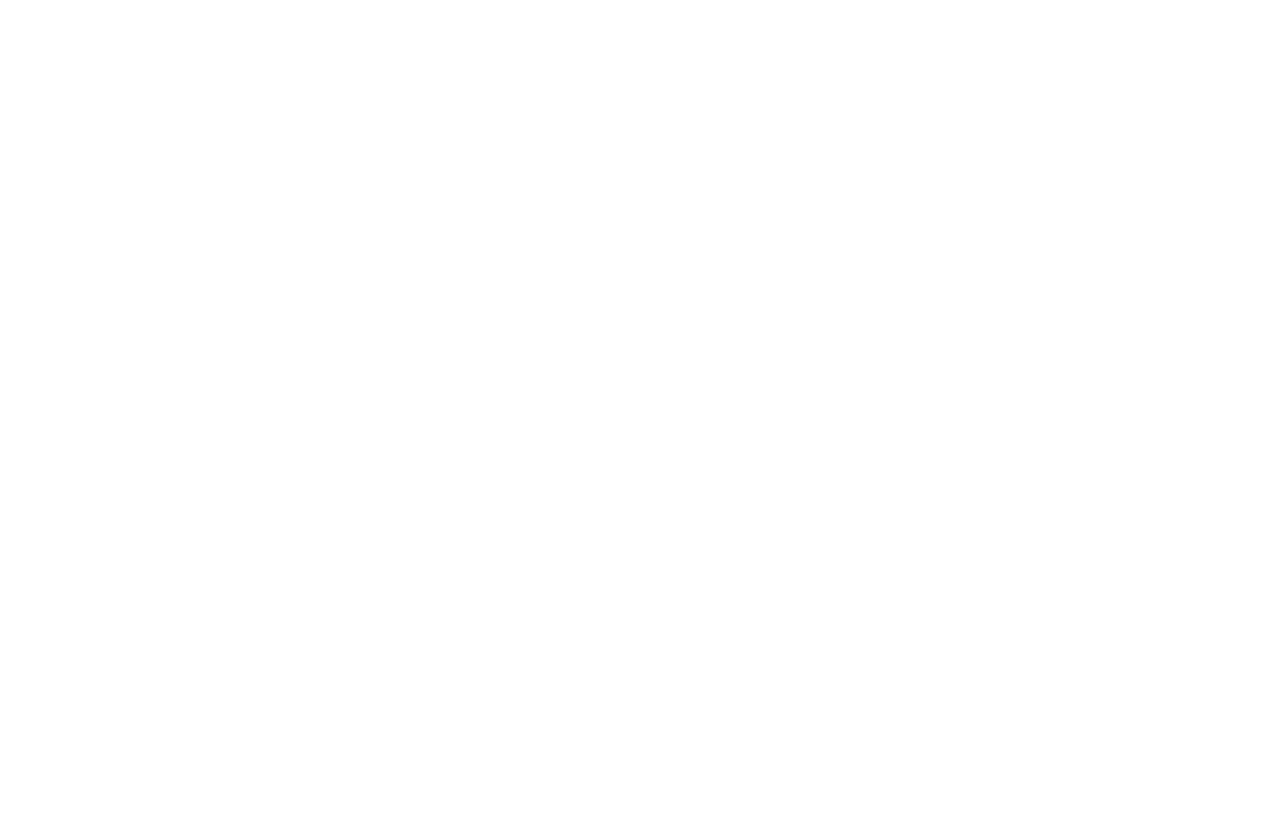
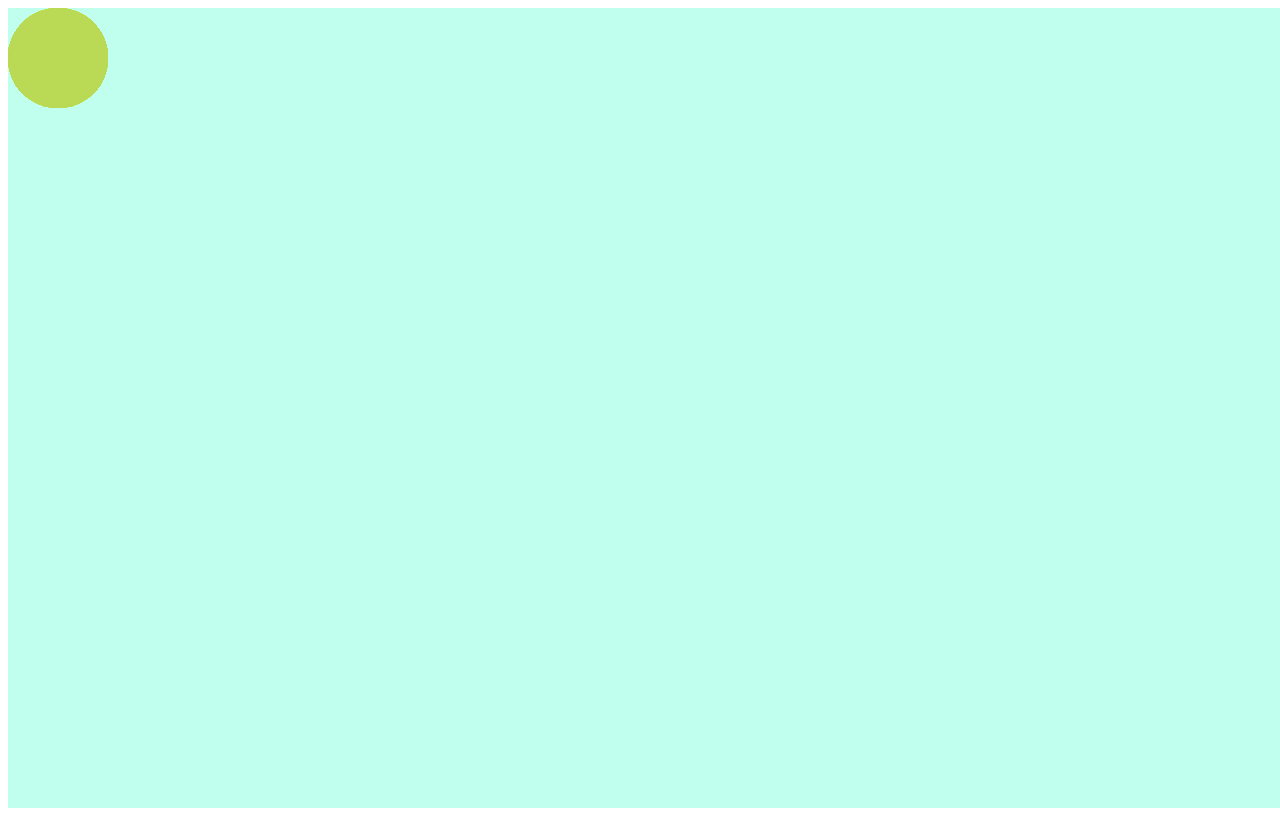
Before and after one commit to greethen/bubbles, a plain HTML site: page index.html in a window 1280 px wide. Drawn offline with Linux system fonts and the light colour scheme.

Commit message:
everything is awesome

```diff
--- a/index.html
+++ b/index.html
@@ -8,6 +8,310 @@
     <link rel="stylesheet" href="style.css">
 </head>
 <body>
+    <div id="app">
+
+
+    <div></div>
+    <div></div>
+    <div></div>
+    <div></div>
+    <div></div>
+    <div></div>
+    <div></div>
+    <div></div>
+    <div></div>
+    <div></div>
+    <div></div>
+    <div></div>
+    <div></div>
+    <div></div>
+    <div></div>
+    <div></div>
+    <div></div>
+    <div></div>
+    <div></div>
+    <div></div>
+    <div></div>
+    <div></div>
+    <div></div>
+    <div></div>
+    <div></div>
+    <div></div>
+    <div></div>
+    <div></div>
+    <div></div>
+    <div></div>
+    <div></div>
+    <div></div>
+    <div></div>
+    <div></div>
+    <div></div>
+    <div></div>
+    <div></div>
+    <div></div>
+    <div></div>
+    <div></div>
+    <div></div>
+    <div></div>
+    <div></div>
+    <div></div>
+    <div></div>
+    <div></div>
+    <div></div>
+    <div></div>
+    <div></div>
+    <div></div>
+    <div></div>
+    <div></div>
+    <div></div>
+    <div></div>
+    <div></div>
+    <div></div>
+    <div></div>
+    <div></div>
+    <div></div>
+    <div></div>
+    <div></div>
+    <div></div>
+    <div></div>
+    <div></div>
+    <div></div>
+    <div></div>
+    <div></div>
+    <div></div>
+    <div></div>
+    <div></div>
+    <div></div>
+    <div></div>
+    <div></div>
+    <div></div>
+    <div></div>
+    <div></div>
+    <div></div>
+    <div></div>
+    <div></div>
+    <div></div>
+    <div></div>
+    <div></div>
+    <div></div>
+    <div></div>
+    <div></div>
+    <div></div>
+    <div></div>
+    <div></div>
+    <div></div>
+    <div></div>
+    <div></div>
+    <div></div>
+    <div></div>
+    <div></div>
+    <div></div>
+    <div></div>
+    <div></div>
+    <div></div>
+    <div></div>
+    <div></div>
+    <div></div>
+    <div></div>
+    <div></div>
+    <div></div>
+    <div></div>
+    <div></div>
+    <div></div>
+    <div></div>
+    <div></div>
+    <div></div>
+    <div></div>
+    <div></div>
+    <div></div>
+    <div></div>
+    <div></div>
+    <div></div>
+    <div></div>
+    <div></div>
+    <div></div>
+    <div></div>
+    <div></div>
+    <div></div>
+    <div></div>
+    <div></div>
+    <div></div>
+    <div></div>
+    <div></div>
+    <div></div>
+    <div></div>
+    <div></div>
+    <div></div>
+    <div></div>
+    <div></div>
+    <div></div>
+    <div></div>
+    <div></div>
+    <div></div>
+    <div></div>
+    <div></div>
+    <div></div>
+    <div></div>
+    <div></div>
+    <div></div>
+    <div></div>
+    <div></div>
+    <div></div>
+    <div></div>
+    <div></div>
+    <div></div>
+    <div></div>
+    <div></div>
+    <div></div>
+    <div></div>
+    <div></div>
+    <div></div>
+    <div></div>
+    <div></div>
+    <div></div>
+    <div></div>
+    <div></div>
+    <div></div>
+    <div></div>
+    <div></div>
+    <div></div>
+    <div></div>
+    <div></div>
+    <div></div>
+    <div></div>
+    <div></div>
+    <div></div>
+    <div></div>
+    <div></div>
+    <div></div>
+    <div></div>
+    <div></div>
+    <div></div>
+    <div></div>
+    <div></div>
+    <div></div>
+    <div></div>
+    <div></div>
+    <div></div>
+    <div></div>
+    <div></div>
+    <div></div>
+    <div></div>
+    <div></div>
+    <div></div>
+    <div></div>
+    <div></div>
+    <div></div>
+    <div></div>
+    <div></div>
+    <div></div>
+    <div></div>
+    <div></div>
+    <div></div>
+    <div></div>
+    <div></div>
+    <div></div>
+    <div></div>
+    <div></div>
+    <div></div>
+    <div></div>
+    <div></div>
+    <div></div>
+    <div></div>
+    <div></div>
+    <div></div>
+    <div></div>
+    <div></div>
+    <div></div>
+    <div></div>
+    <div></div>
+    <div></div>
+    <div></div>
+    <div></div>
+    <div></div>
+    <div></div>
+    <div></div>
+    <div></div>
+    <div></div>
+    <div></div>
+    <div></div>
+    <div></div>
+    <div></div>
+    <div></div>
+    <div></div>
+    <div></div>
+    <div></div>
+    <div></div>
+    <div></div>
+    <div></div>
+    <div></div>
+    <div></div>
+    <div></div>
+    <div></div>
+    <div></div>
+    <div></div>
+    <div></div>
+    <div></div>
+    <div></div>
+    <div></div>
+    <div></div>
+    <div></div>
+    <div></div>
+    <div></div>
+    <div></div>
+    <div></div>
+    <div></div>
+    <div></div>
+    <div></div>
+    <div></div>
+    <div></div>
+    <div></div>
+    <div></div>
+    <div></div>
+    <div></div>
+    <div></div>
+    <div></div>
+    <div></div>
+    <div></div>
+    <div></div>
+    <div></div>
+    <div></div>
+    <div></div>
+    <div></div>
+    <div></div>
+    <div></div>
+    <div></div>
+    <div></div>
+    <div></div>
+    <div></div>
+    <div></div>
+    <div></div>
+    <div></div>
+    <div></div>
+    <div></div>
+    <div></div>
+    <div></div>
+    <div></div>
+    <div></div>
+    <div></div>
+    <div></div>
+    <div></div>
+    <div></div>
+    <div></div>
+    <div></div>
+    <div></div>
+    <div></div>
+    <div></div>
+    <div></div>
+    <div></div>
+    <div></div>
+    <div></div>
+    <div></div>
+    <div></div>
+    <div></div>
+    <div></div>
+    <div></div>
+</div>
 <script src="main.js"></script>
 </body>
 </html>
--- a/main.js
+++ b/main.js
@@ -0,0 +1,15 @@
+"use strict";
+
+const divs = document.querySelectorAll("#app div");
+
+divs.forEach(function(div){
+    // div.style.borderRadius = "10%";
+    // div.style.left="50vw";
+    //div.style.left = `${Math.random()*100} vw`;
+    //div.style.transform = `translate(50vw, 50vh)`;
+    div.addEventListener("mouseenter", function(){
+        div.style.transform= `translate(${Math.random()*100}vw, ${Math.random()*100}vh)`;
+        div.style.backgroundColor = `hsl(${Math.random()*360}, ${Math.random()*100}%, 50%)`
+        //#FF1234, rgb(0, 123, 345), hsl(360, 12%, 12%)
+    })
+})
--- a/style.css
+++ b/style.css
@@ -0,0 +1,18 @@
+#app {
+    background-color: #c0ffee;
+    width: 100vw;
+    height: 100vh;
+    position: relative;
+}
+
+#app div{
+    border-radius: 50%;
+    background-color: #bada55;
+    width: 100px;
+    height: 100px;
+    position: absolute;
+    top:0;
+    left: 0;
+    transition: all 2s;
+
+}
```
